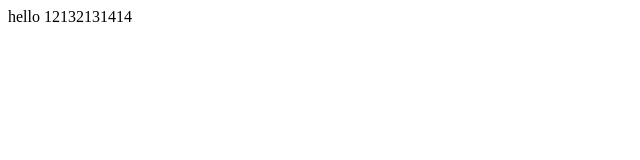
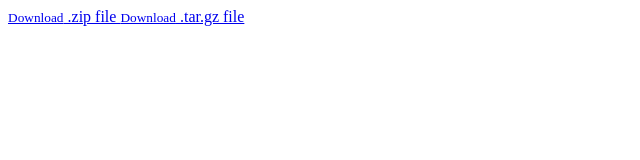
Before and after one commit to lisong-chain/lisong-chain.github.io, a plain HTML site: page index.html in a window 1280 px wide. Shown: the whole page, without its empty margins (0-640 px from the left). Drawn offline with Linux system fonts and the light colour scheme.

Commit message:
Update index.html

```diff
--- a/index.html
+++ b/index.html
@@ -1,2 +1,8 @@
-hello
-12132131414
+<a href="https://github.com/pages-themes/architect/zipball/master" class="button">
+              <small>Download</small>
+              .zip file
+            </a>
+<a href="https://github.com/pages-themes/architect/tarball/master" class="button">
+              <small>Download</small>
+              .tar.gz file
+            </a>
```
